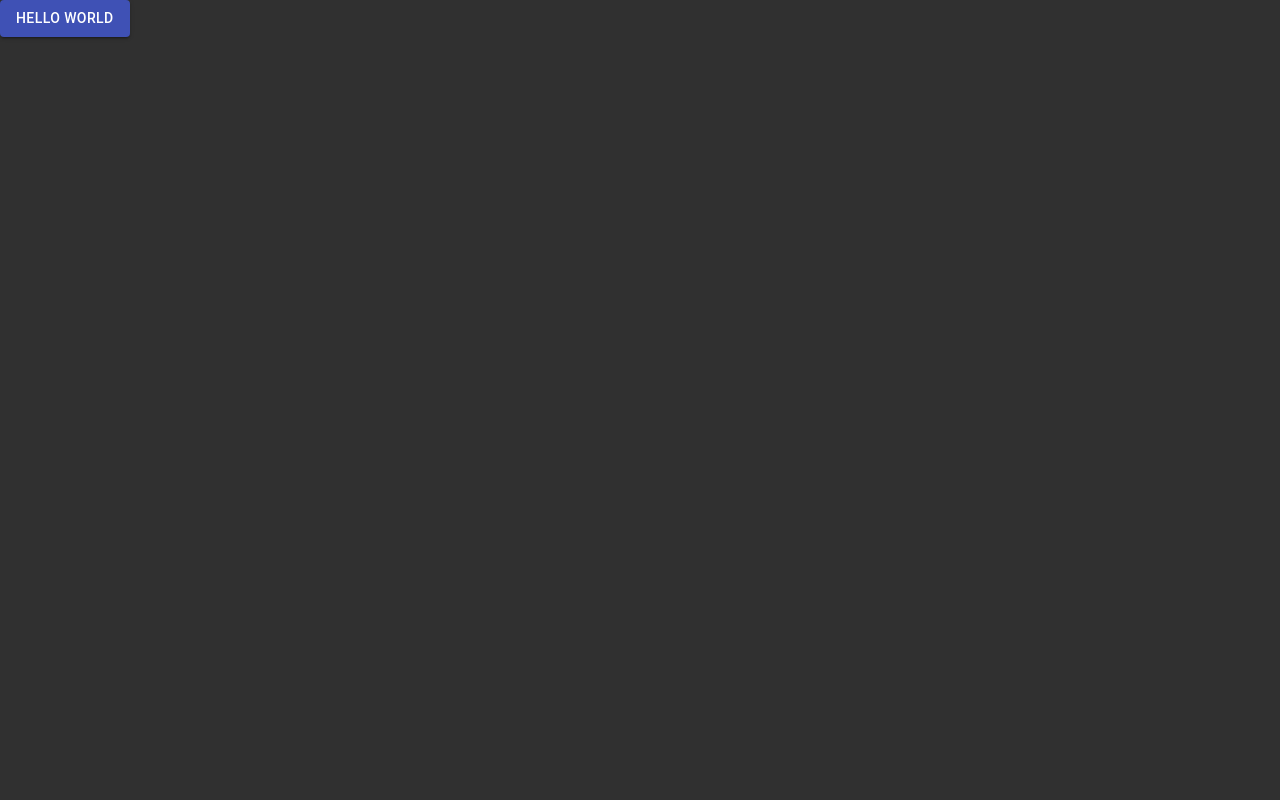
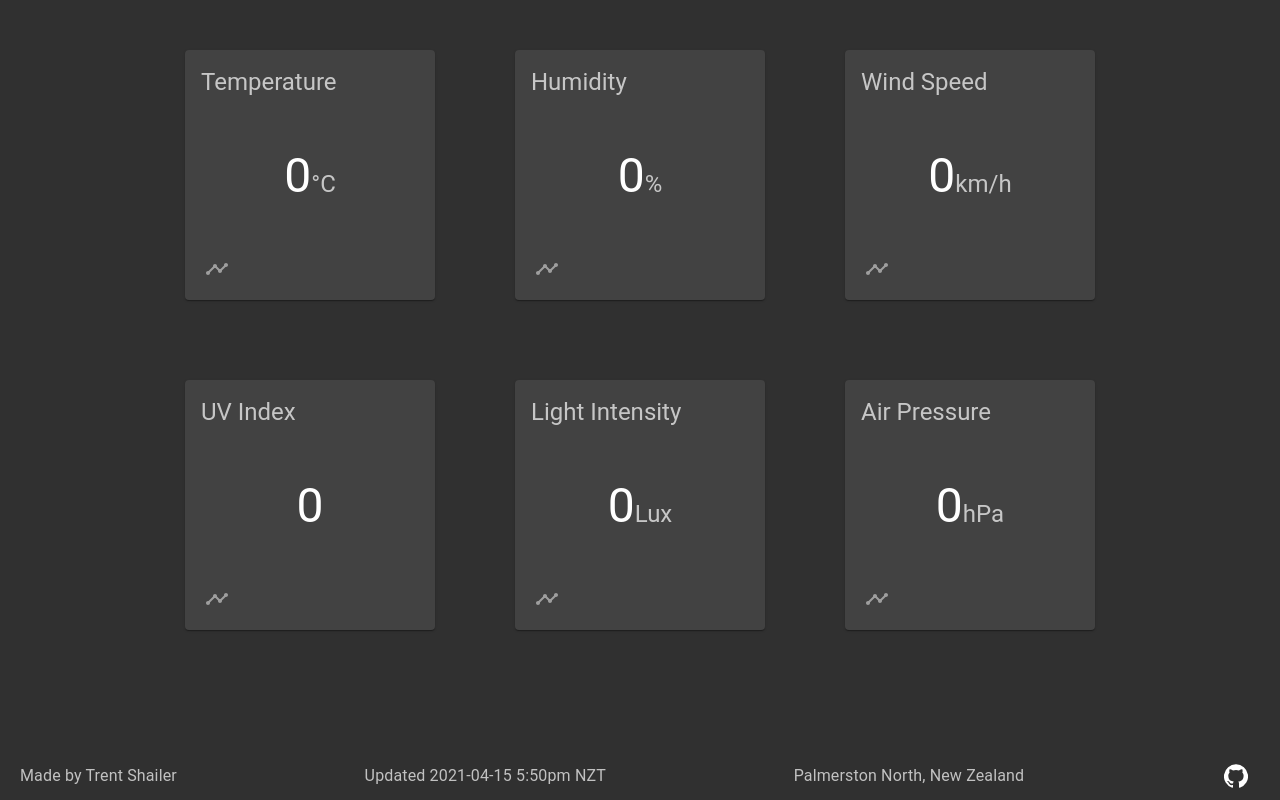
Before and after one commit to TrentShailer/Weather-Station, a React (Create React App) app in the folder Web-Server/front-end/: page / in a window 1280 px wide. Built offline with nearby package versions, Linux system fonts and the light colour scheme; no server answers.

Commit message:
Basic Front end functionality

```diff
--- a/Web-Server/front-end/package.json
+++ b/Web-Server/front-end/package.json
@@ -8,11 +8,12 @@
 		"@testing-library/jest-dom": "^5.11.4",
 		"@testing-library/react": "^11.1.0",
 		"@testing-library/user-event": "^12.1.10",
+		"axios": "^0.21.1",
+		"notistack": "^1.0.5",
 		"react": "^17.0.2",
 		"react-dom": "^17.0.2",
-		"react-router": "^5.2.0",
 		"react-scripts": "4.0.3",
-		"redux": "^4.0.5",
+		"recharts": "^2.0.9",
 		"web-vitals": "^1.0.1"
 	},
 	"scripts": {
--- a/Web-Server/front-end/src/App.js
+++ b/Web-Server/front-end/src/App.js
@@ -1,21 +1,73 @@
 import React from "react";
-import Button from "@material-ui/core/Button";
+import { Container, Grid } from "@material-ui/core";
 import CssBaseline from "@material-ui/core/CssBaseline";
-import { createMuiTheme, ThemeProvider } from "@material-ui/core/styles";
+import StatCard from "./StatCard.js";
+import Footer from "./Footer.js";
+import axios from "axios";
+import { withSnackbar } from "notistack";
 
-function App() {
-	const darkTheme = createMuiTheme({
-		palette: {
-			type: "dark",
-		},
-	});
-	return (
-		<ThemeProvider theme={darkTheme}>
-			<CssBaseline />
-			<Button variant="contained" color="primary">
-				Hello World
-			</Button>
-		</ThemeProvider>
-	);
+class App extends React.Component {
+	constructor(props) {
+		super(props);
+		this.state = {
+			values: { temperature: 0, humidity: 0, windSpeed: 0, uv: 0, light: 0, pressure: 0 },
+			updated: "2021-04-15 5:50pm NZT",
+		};
+		this.GetData = this.GetData.bind(this);
+	}
+
+	componentDidMount() {
+		setInterval(this.GetData(), 100);
+	}
+
+	GetData = () => {
+		axios
+			.post("/GetData")
+			.then((response) => {
+				this.setState({ values: response.data.values, updated: response.data.updated });
+			})
+			.catch((error) => {
+				this.props.enqueueSnackbar("Failed to fetch data.", { variant: "error" });
+			});
+	};
+
+	render() {
+		return (
+			<div>
+				<CssBaseline />
+				<Container style={{ marginTop: 50 }}>
+					<Grid container style={{ flexGrow: 1 }} spacing={10}>
+						<Grid item xs={12}>
+							<Grid container justify="center" spacing={10}>
+								<Grid item>
+									<StatCard title="Temperature" value={this.state.values.temperature} unit="°C" />
+								</Grid>
+								<Grid item>
+									<StatCard title="Humidity" value={this.state.values.humidity} unit="%" />
+								</Grid>
+								<Grid item>
+									<StatCard title="Wind Speed" value={this.state.values.windSpeed} unit="km/h" />
+								</Grid>
+							</Grid>
+						</Grid>
+						<Grid item xs={12}>
+							<Grid container justify="center" spacing={10}>
+								<Grid item>
+									<StatCard title="UV Index" value={this.state.values.uv} unit="" />
+								</Grid>
+								<Grid item>
+									<StatCard title="Light Intensity" value={this.state.values.light} unit="Lux" />
+								</Grid>
+								<Grid item>
+									<StatCard title="Air Pressure" value={this.state.values.pressure} unit="hPa" />
+								</Grid>
+							</Grid>
+						</Grid>
+					</Grid>
+				</Container>
+				<Footer time={this.state.updated} />
+			</div>
+		);
+	}
 }
-export default App;
+export default withSnackbar(App);
--- /dev/null
+++ b/Web-Server/front-end/src/Footer.js
@@ -0,0 +1,76 @@
+import React from "react";
+import { Typography, Grid, IconButton } from "@material-ui/core";
+import GitHubIcon from "@material-ui/icons/GitHub";
+
+class Footer extends React.Component {
+	constructor(props) {
+		super(props);
+		this.state = {};
+	}
+
+	componentDidMount() {
+		window.addEventListener("resize", () => {
+			this.forceUpdate();
+		});
+	}
+
+	ExtraInfo(props) {
+		return (
+			<Grid
+				style={{ flexGrow: 1, position: "fixed", bottom: 0, paddingLeft: 20, paddingRight: 20 }}
+				container
+				justify="space-between"
+				alignItems="center"
+			>
+				<Grid item>
+					<Typography color="textSecondary">Made by Trent Shailer</Typography>
+				</Grid>
+				<Grid item>
+					<Typography color="textSecondary">Updated {props.time}</Typography>
+				</Grid>
+				<Grid item>
+					<Typography color="textSecondary">Palmerston North, New Zealand</Typography>
+				</Grid>
+
+				<Grid item>
+					<IconButton href="https://github.com/TrentShailer/Weather-Station">
+						<GitHubIcon />
+					</IconButton>
+				</Grid>
+			</Grid>
+		);
+	}
+
+	BasicInfo(props) {
+		return (
+			<Grid
+				style={{ flexGrow: 1, position: "fixed", bottom: 0, paddingLeft: 20, paddingRight: 20 }}
+				container
+				justify="space-between"
+				alignItems="center"
+			>
+				<Grid item>
+					<Typography color="textSecondary">Made by Trent Shailer</Typography>
+				</Grid>
+				<Grid item>
+					<IconButton href="https://github.com/TrentShailer/Weather-Station">
+						<GitHubIcon />
+					</IconButton>
+				</Grid>
+			</Grid>
+		);
+	}
+
+	render() {
+		return (
+			<div>
+				{window.innerWidth < 900 ? (
+					<this.BasicInfo {...this.props} />
+				) : (
+					<this.ExtraInfo {...this.props} />
+				)}
+			</div>
+		);
+	}
+}
+export default Footer;
--- /dev/null
+++ b/Web-Server/front-end/src/StatCard.js
@@ -0,0 +1,47 @@
+import React from "react";
+import {
+	Card,
+	CardContent,
+	Typography,
+	Grid,
+	CardActions,
+	IconButton,
+	Container,
+} from "@material-ui/core";
+import TimelineIcon from "@material-ui/icons/Timeline";
+import { grey } from "@material-ui/core/colors";
+
+class StatCard extends React.Component {
+	render() {
+		return (
+			<Card style={{ width: 250, height: 250 }}>
+				<CardContent>
+					<Typography color="textSecondary" variant="h5" gutterBottom>
+						{this.props.title}
+					</Typography>
+					<Container style={{ textAlign: "center", marginTop: 50 }}>
+						<Grid justify="center" alignItems="baseline" container>
+							<Grid item>
+								<Typography variant="h3" gutterBottom>
+									{this.props.value}
+								</Typography>
+							</Grid>
+							<Grid item>
+								<Typography color="textSecondary" variant="h5" gutterBottom>
+									{this.props.unit}
+								</Typography>
+							</Grid>
+						</Grid>
+					</Container>
+				</CardContent>
+				<CardActions>
+					<IconButton>
+						<TimelineIcon style={{ color: grey[500] }} />
+					</IconButton>
+				</CardActions>
+			</Card>
+		);
+	}
+}
+
+export default StatCard;
--- a/Web-Server/front-end/src/index.css
+++ b/Web-Server/front-end/src/index.css
@@ -1,13 +1,12 @@
 body {
-  margin: 0;
-  font-family: -apple-system, BlinkMacSystemFont, 'Segoe UI', 'Roboto', 'Oxygen',
-    'Ubuntu', 'Cantarell', 'Fira Sans', 'Droid Sans', 'Helvetica Neue',
-    sans-serif;
-  -webkit-font-smoothing: antialiased;
-  -moz-osx-font-smoothing: grayscale;
+	margin: 0;
+	font-family: -apple-system, BlinkMacSystemFont, "Segoe UI", "Roboto", "Oxygen", "Ubuntu",
+		"Cantarell", "Fira Sans", "Droid Sans", "Helvetica Neue", sans-serif;
+	-webkit-font-smoothing: antialiased;
+	-moz-osx-font-smoothing: grayscale;
+	overflow-x: hidden;
 }
 
 code {
-  font-family: source-code-pro, Menlo, Monaco, Consolas, 'Courier New',
-    monospace;
+	font-family: source-code-pro, Menlo, Monaco, Consolas, "Courier New", monospace;
 }
--- a/Web-Server/front-end/src/index.js
+++ b/Web-Server/front-end/src/index.js
@@ -2,10 +2,25 @@ import React from "react";
 import ReactDOM from "react-dom";
 import "./index.css";
 import App from "./App";
+import { ThemeProvider, createMuiTheme } from "@material-ui/core/styles";
+import { SnackbarProvider } from "notistack";
 
+const darkTheme = createMuiTheme({
+	palette: {
+		type: "dark",
+	},
+});
 ReactDOM.render(
 	<React.StrictMode>
-		<App />
+		<ThemeProvider theme={darkTheme}>
+			<SnackbarProvider
+				autoHideDuration={3000}
+				anchorOrigin={{ vertical: "top", horizontal: "right" }}
+				maxSnack={3}
+			>
+				<App />
+			</SnackbarProvider>
+		</ThemeProvider>
 	</React.StrictMode>,
 	document.getElementById("root")
 );
```
Also changed, not shown: 1 other file (tests, documents, lock files or other folders).
